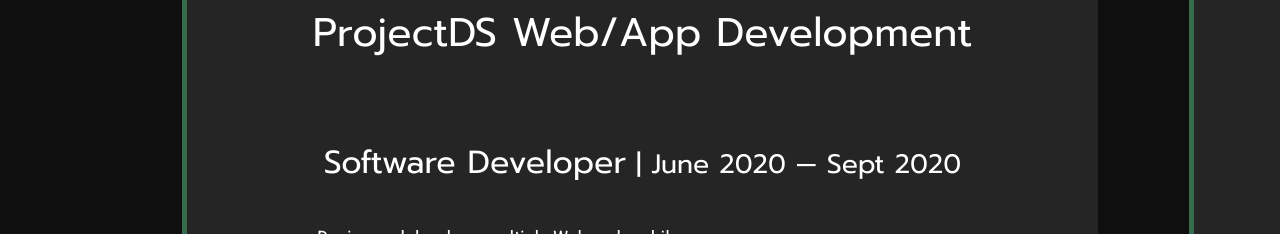
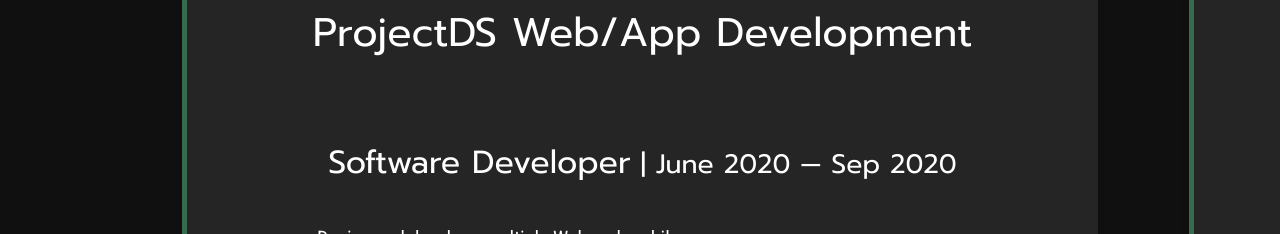
Before and after one commit to chenyanghmilu/myportfolio, a React (Create React App) app: page / in a window 1280 px wide. Shown: the part 1040-1274 px from the top of the page. Built offline with nearby package versions, Linux system fonts and the light colour scheme.

Commit message:
update work experience

```diff
--- a/src/sections/work_items/WI0.jsx
+++ b/src/sections/work_items/WI0.jsx
@@ -3,7 +3,7 @@
 const WI0 = {
   company: "ProjectDS Web/App Development",
   jobTitle: "Software Developer",
-  jobDuration: "June 2020 — Sept 2020",
+  jobDuration: "June 2020 — Sep 2020",
   jobSummary: "",
   jobDescription: (
     <ul>
```
